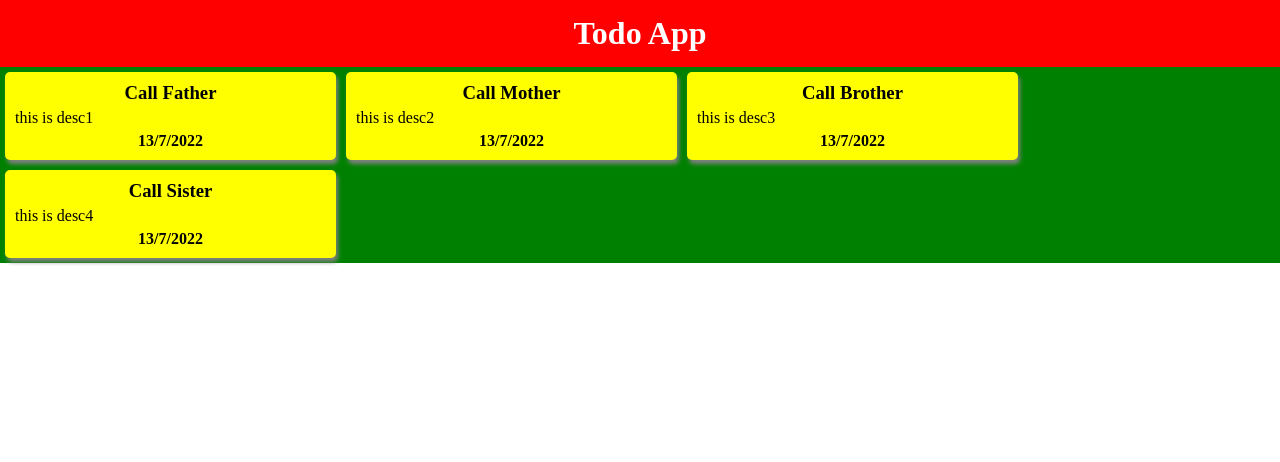
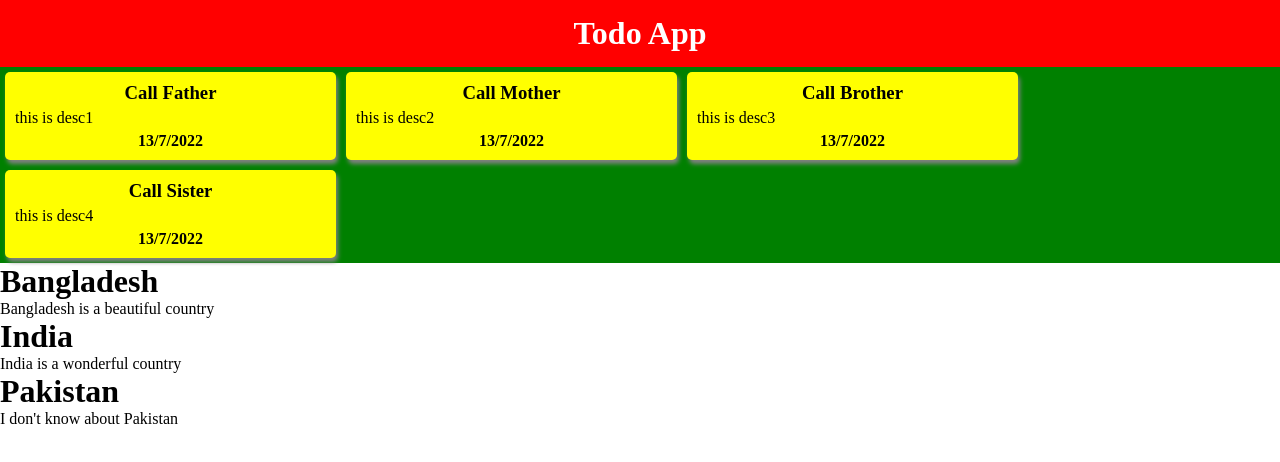
Before and after one commit to makbulhosen5000/react-toggle-app, a React (Create React App) app: page / in a window 1280 px wide. Shown: the top 462 px of the page. Built offline with nearby package versions, Linux system fonts and the light colour scheme.

Commit message:
uuid genarate

```diff
--- a/package.json
+++ b/package.json
@@ -10,6 +10,7 @@
     "react-dom": "^18.2.0",
     "react-router-dom": "^6.3.0",
     "react-scripts": "5.0.1",
+    "uuid": "^8.3.2",
     "web-vitals": "^2.1.4"
   },
   "scripts": {
--- a/src/App.js
+++ b/src/App.js
@@ -4,6 +4,7 @@ import React from 'react'
 import Card from './practice/Card'
 import './practice/style.css'
 import Data from './practice/Data.json';
+import List from './practice/List';
 
 // import React, { useState } from 'react'
 // import Message from './components/Memo/Message';
@@ -30,10 +31,11 @@ function App() {
 
   return (
      <div>
-          <div className="pageStyle">
+        <div className="pageStyle">
         <h1 style={cssStyle}>Todo App</h1>
-        {Data.map((item)=><Card title={item.title} desc={item.desc} /> )}
-    </div>
+        {Data.map((item, index)=><Card key={index} title={item.title} desc={item.desc} /> )}
+        </div>
+        <List/>
      </div>
 
 
--- /dev/null
+++ b/src/practice/List.js
@@ -0,0 +1,39 @@
+import React from 'react'
+import { v4 as uuidv4 } from 'uuid';
+
+const todos = [
+    {
+        "id" : uuidv4(),
+        "title": "Bangladesh",
+        "desc" : "Bangladesh is a beautiful country",
+    },
+    {
+        "id" : uuidv4(),
+        "title": "India",
+        "desc" : "India is a wonderful country ",
+    },
+    {
+        "id" : uuidv4(),
+        "title": "Pakistan",
+        "desc" : "I don't know about Pakistan",
+    }
+]
+
+function List() {
+
+  return (
+    <div>
+        {todos.map((todo)=>{
+            const {id,title,desc} = todo;
+            return(
+                <div key={id}>
+                    <h1>{title}</h1>
+                    <p>{desc}</p>
+                </div>
+            )
+        })}
+    </div>
+  )
+}
+
+export default List
```
Also changed, not shown: 1 other file (tests, documents, lock files or other folders).
